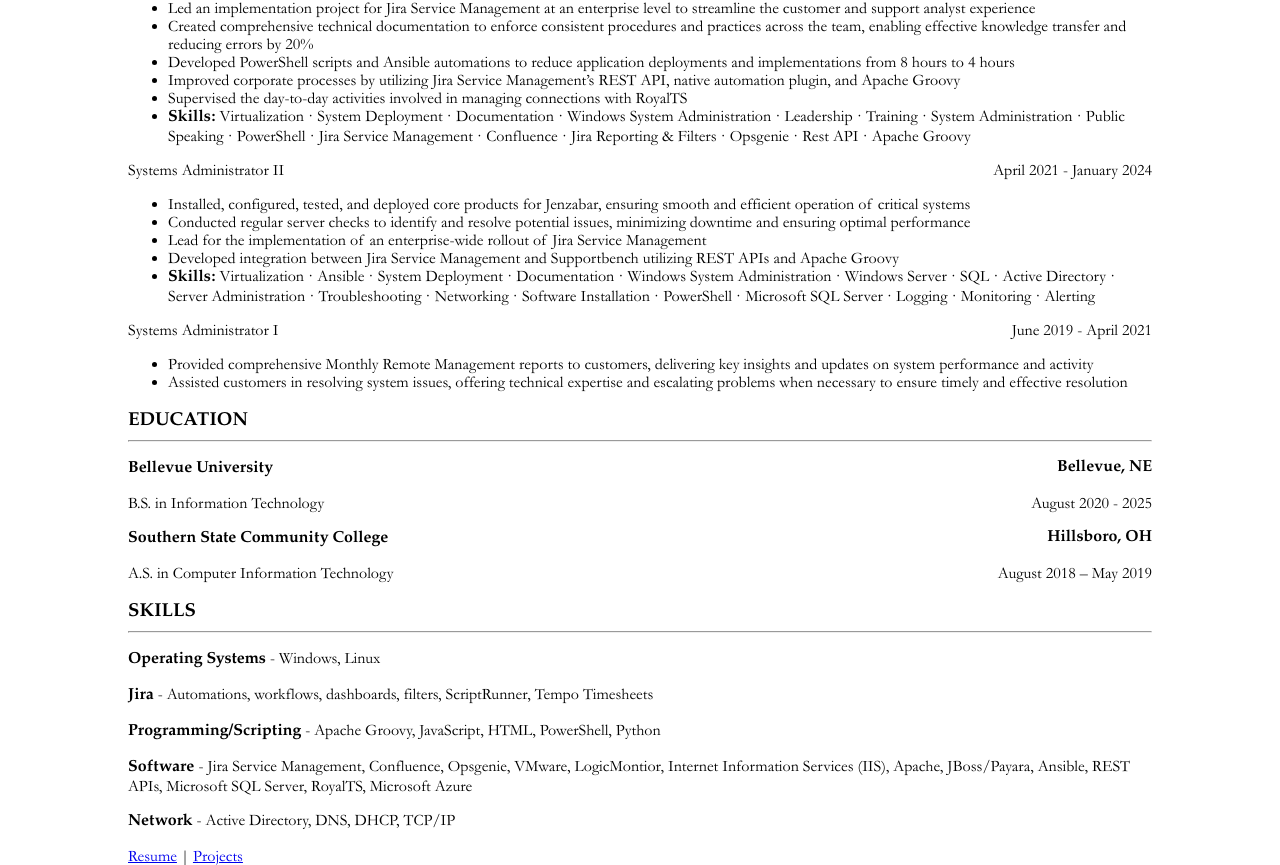
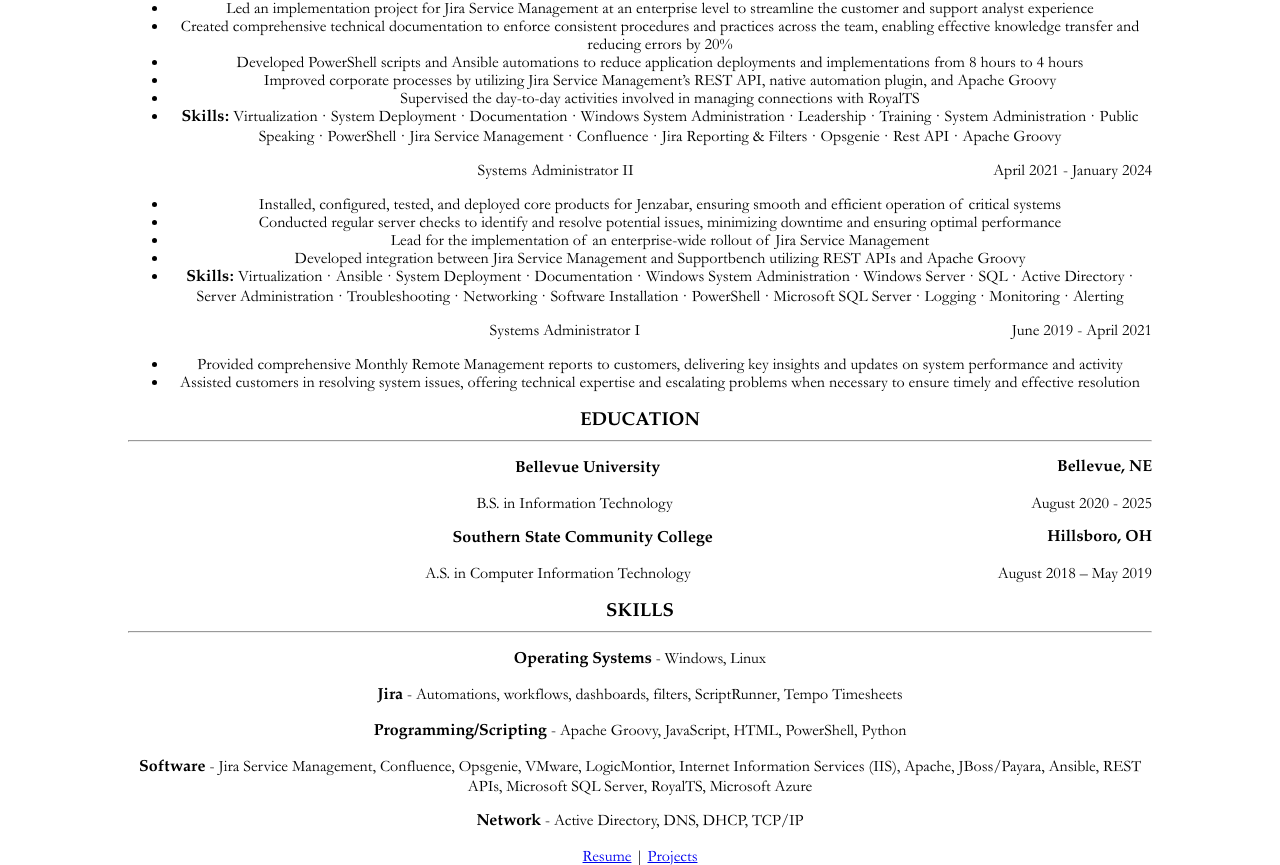
Before and after one commit to rnevarez-cloud/resume-nevarez-cloud, a React (Create React App) app: page / in a window 1280 px wide. Shown: the part 237-1102 px from the top of the page. Built offline with nearby package versions, Linux system fonts and the light colour scheme; no server answers.

Commit message:
Changed href for email address and added nav bar

```diff
--- a/src/App.js
+++ b/src/App.js
@@ -13,7 +13,9 @@ function App() {
         <Route path='Resume' element={<Resume />} />
         <Route path="Projects" element={<Projects />} />
     </Routes>
-    <nav><a href='/Resume/'>Resume</a> | <a href='/Projects/'>Projects</a></nav>
+    <body class="center">
+        <nav><a href='/Resume/'>Resume</a> | <a href='/Projects/'>Projects</a></nav>
+    </body>
   </>
   )
 }
--- a/src/components/Resume.js
+++ b/src/components/Resume.js
@@ -45,7 +45,7 @@ function Resume() {
             {count && <h4>You are the {count} visitor!</h4>}
             <h1 class="center">Ricardo Nevarez Jr</h1>
             <div>
-                <p><a href="ricardo@nevarez.cloud">ricardo@nevarez.cloud</a> | <a href="https://www.linkedin.com/in/rnevarezjr/">https://www.linkedin.com/in/rnevarezjr/</a> | <a href="https://github.com/rnevarez-cloud">https://github.com/rnevarez-cloud</a></p>
+                <p><a href="mailto:ricardo@nevarez.cloud">ricardo@nevarez.cloud</a> | <a href="https://www.linkedin.com/in/rnevarezjr/">https://www.linkedin.com/in/rnevarezjr/</a> | <a href="https://github.com/rnevarez-cloud">https://github.com/rnevarez-cloud</a></p>
             </div>
         </div>
         <div>
```
